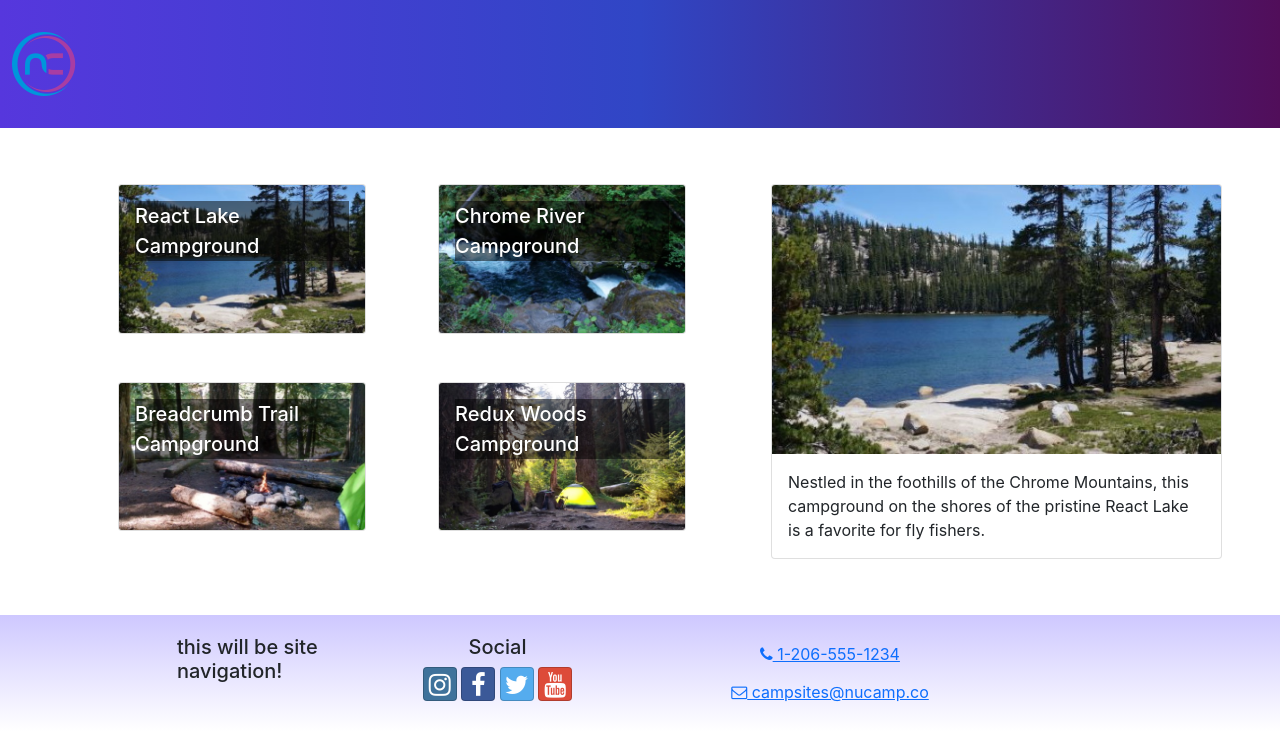
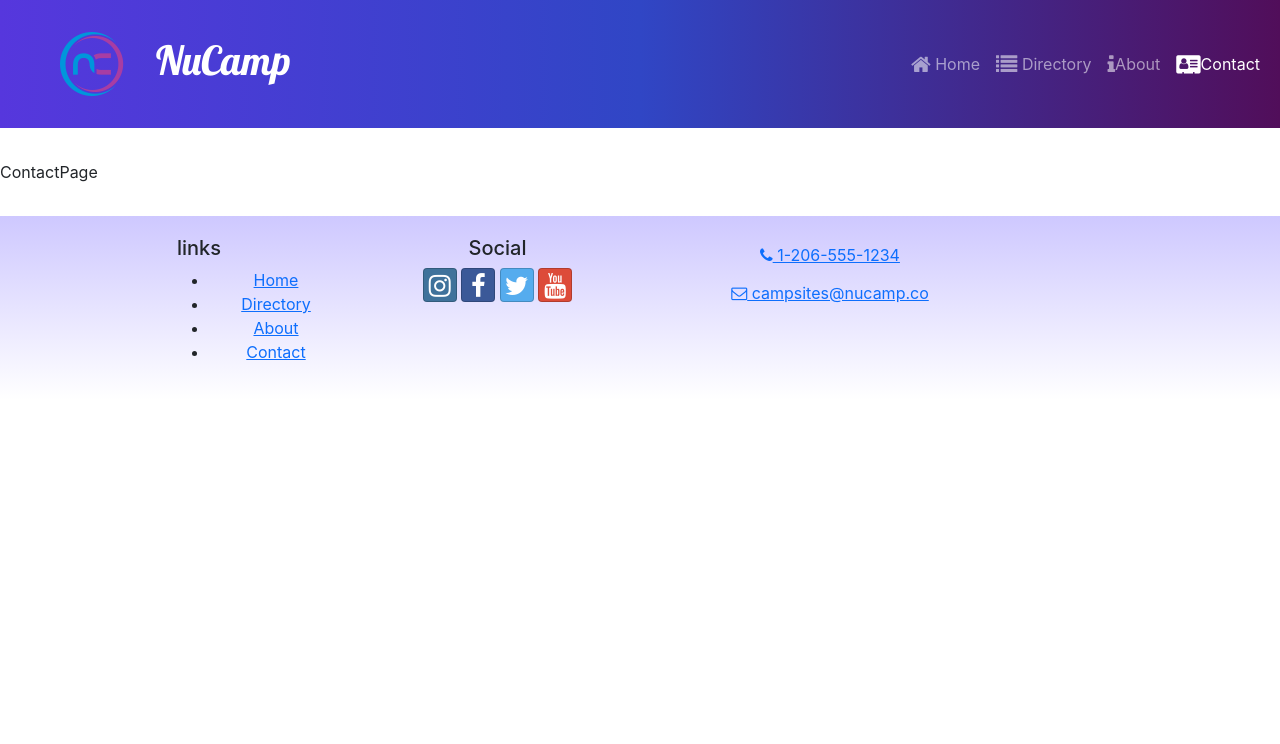
Before and after one commit to Nanitosse/loveReact, a React (Create React App) app: page /contact in a window 1280 px wide. Shown: the top 744 px of the page. Built offline with nearby package versions, Linux system fonts and the light colour scheme.

Commit message:
react-routerDom

```diff
--- a/src/App.js
+++ b/src/App.js
@@ -1,22 +1,25 @@
 import React from 'react';
-//import logo from './logo.svg';
-//import { Counter } from './features/counter/Counter';
-//import { Container, Navbar, NavbarBrand } from 'reactstrap';
 import NucampLogo from './app/assets/img/logo.png';
-//import NucampLogo from './app/assets//logo.png';
 import './App.css';
 import CampsitesList from './features/campsites/CampsitesList';
-//import {CAMPSITES} from './app/shared /CAMPSITES';
-//import {CAMPSITES} from './features/campsites/CAMPSITES'
+
 import Header from "./components/Header"
 import Footer from './components/Footer';
 import CampsitesDirectoryPage from './pages/CampsitesDirectoryPage';
+import {Routes, Route } from "react-router-dom";
+import ContactPage from './pages/ContactPage';
+import HomePage from './pages/HomePage';
 
 function App() {
   return (
     <div className="App">
       <Header/>
-      <CampsitesDirectoryPage />
+      <Routes>
+        <Route  path='/'  element={<HomePage/>}/>
+        <Route path='contact' element={<ContactPage/>}/>
+        <Route path='directory' element={<CampsitesDirectoryPage/>}/>
+      </Routes>
+
       <Footer/>
     </div>
   );
--- a/src/components/Footer.js
+++ b/src/components/Footer.js
@@ -1,4 +1,6 @@
 import { Container, Row, Col } from "reactstrap";
+import { Link } from "react-router-dom";
+
 
 
 const Footer = () => {
@@ -7,7 +9,22 @@ const Footer = () => {
             <Container>
                 <Row>
                     <Col xs={{ size: 4, offset: 1 }} sm='2'>
-                        <h5>this will be site navigation!</h5>
+                        <h5>links</h5>
+                        <ul className="text-center">
+                            <li>
+                                <Link to='/'>Home</Link>
+
+                            </li>
+                            <li>
+                                <Link to='/directory'>Directory</Link>
+                            </li>
+                            <li>
+                                <Link to='/about'>About</Link>
+                            </li>
+                            <li >
+                                <Link to='/contact'>Contact</Link>
+                            </li>
+                        </ul>
                     </Col>
                     <Col xs='6' sm='3' className='text-center'>
                         <h5>Social</h5>
--- a/src/components/Header.js
+++ b/src/components/Header.js
@@ -1,14 +1,52 @@
-import { Navbar, NavbarBrand } from "reactstrap";
+import {
+    Navbar,
+    NavbarBrand,
+    Collapse,
+    NavbarToggler,
+    NavItem,
+    Nav
+} from "reactstrap";
 import NucampLogo from "../app/assets/img/logo.png";
+import { useState } from "react";
+import { NavLink } from "react-router-dom";
 
 const Header = () => {
+  const[ menuOpen,setMenuOpen]= useState(false)
+
     return (
         <Navbar dark color='primary' sticky='top' expand='md'>
 
-            <NavbarBrand href='/'>
-                <img src={NucampLogo} alt='nucamp logo' />
+            <NavbarBrand className="ms-5" href='/'>
+                <img src={NucampLogo} alt='nucamp logo' className="float-start" />
+                <h1 className="mt-1">NuCamp</h1>
             </NavbarBrand>
+            <NavbarToggler  onClick={()=> setMenuOpen(!menuOpen)}/>
+            <Collapse isOpen={menuOpen} navbar>
+                <Nav className="ms-auto" navbar>
+                    <NavItem>
+                        <NavLink className='nav-link' to='/'>
+                            <i className="fa fa-home fa-lg" /> Home
+                        </NavLink>
+                    </NavItem>
+                    <NavItem>
+                        <NavLink className='nav-link' to='/directory'>
+                            <i className="fa fa-list fa-lg" /> Directory
 
+                        </NavLink>
+                    </NavItem>
+                    <NavItem>
+                        <NavLink className='nav-link' to='/about'>
+                            <i className="fa fa-info fa-lg" />About
+                        </NavLink>
+                    </NavItem>
+                    <NavItem>
+                        <NavLink className='nav-link' to='/contact'>
+                            <i className="fa fa-address-card  fa-lg" />Contact
+
+                        </NavLink>
+                    </NavItem>
+                </Nav>
+            </Collapse>
         </Navbar>
     )
 }
--- a/src/index.js
+++ b/src/index.js
@@ -3,6 +3,7 @@ import { createRoot } from 'react-dom/client';
 import { Provider } from 'react-redux';
 import { store } from './app/store';
 import App from './App';
+import { BrowserRouter } from 'react-router-dom';
 import reportWebVitals from './reportWebVitals';
 import 'bootstrap/dist/css/bootstrap.min.css';
 import 'bootstrap-social/bootstrap-social.css';
@@ -17,7 +18,10 @@ const root = createRoot(container);
 root.render(
   <React.StrictMode>
     <Provider store={store}>
-      <App />
+      <BrowserRouter>
+        <App />
+      </BrowserRouter>
+
     </Provider>
   </React.StrictMode>
 );
--- /dev/null
+++ b/src/pages/ContactPage.js
@@ -0,0 +1,9 @@
+
+
+const ContactPage = ()=>{
+    return (
+        <div> ContactPage </div>
+    )
+}
+
+export default  ContactPage;
--- /dev/null
+++ b/src/pages/HomePage.js
@@ -0,0 +1,10 @@
+
+
+
+const HomePage= () =>{
+    return (
+        <div> HomePage</div>
+    )
+}
+
+export default  HomePage;
```
